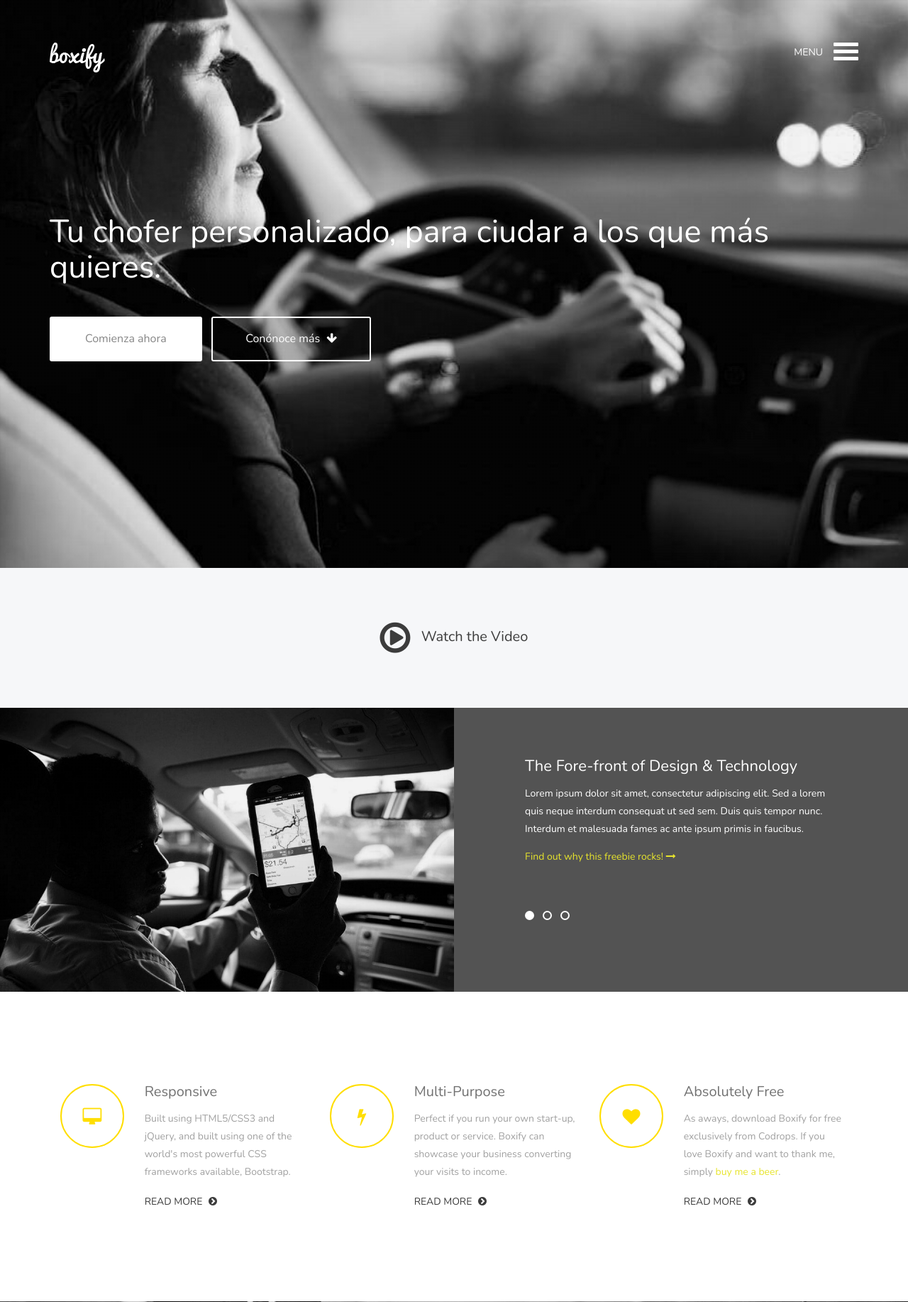
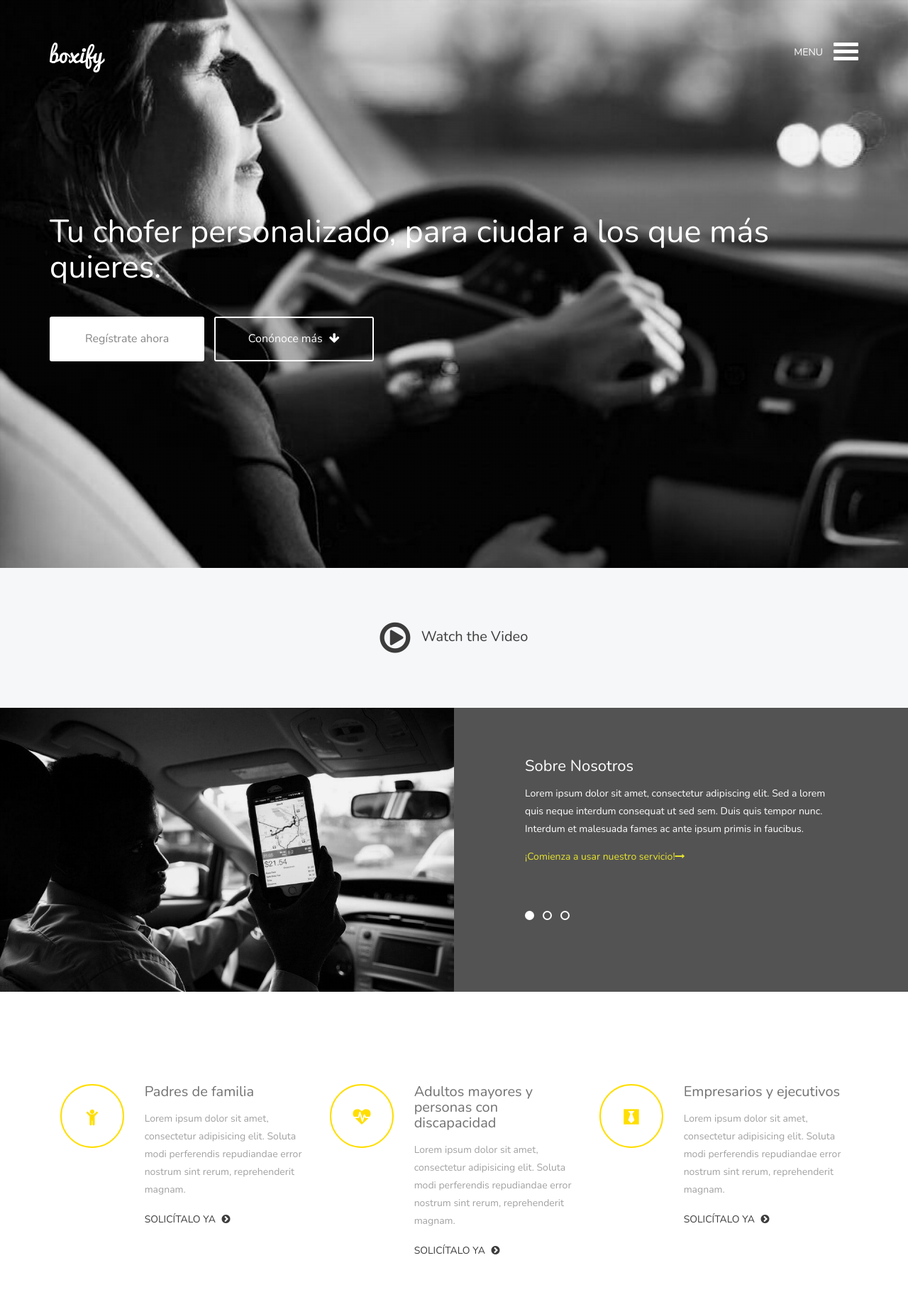
Before and after one commit to AlexHenkel/Cabby, a PHP site: page / in a window 1280 px wide. Shown: the top 1834 px of the page at 71% size. Run offline with PHP 8.4, Linux system fonts and the light colour scheme; some libraries are stand-ins or nearby versions.

Commit message:
Fix landing content

```diff
--- a/index.php
+++ b/index.php
@@ -15,7 +15,7 @@
 		<!-- Bootstrap -->
 		<script src="js/modernizr.custom.js"></script>
 
-		<link href="http://maxcdn.bootstrapcdn.com/font-awesome/4.2.0/css/font-awesome.min.css" rel="stylesheet">
+		<link rel="stylesheet" href="https://maxcdn.bootstrapcdn.com/font-awesome/4.4.0/css/font-awesome.min.css">
 		<link href='http://fonts.googleapis.com/css?family=Nunito:400,300,700' rel='stylesheet' type='text/css'>
 		<link href="css/app.css" rel="stylesheet">
 		<!-- Facebook and Twitter integration -->
@@ -55,7 +55,7 @@
 					<div class="row hero-content">
 						<div class="col-md-12">
 							<h1 class="animated fadeInDown">Tu chofer personalizado, para ciudar a los que más quieres.</h1>
-							<a href="http://tympanus.net/codrops/?p=22554" class="use-btn animated fadeInUp">Comienza ahora</a>
+							<a href="http://tympanus.net/codrops/?p=22554" class="use-btn animated fadeInUp">Regístrate ahora</a>
 							<a href="#about" class="learn-btn animated fadeInUp">Conónoce más <i class="fa fa-arrow-down"></i></a>
 						</div>
 					</div>
@@ -86,19 +86,19 @@
 						<div class="features-slider">
 								<ul class="slides" id="featuresSlider">
 									<li>
-										<h1>The Fore-front of Design &amp; Technology</h1>
+										<h1>Sobre Nosotros</h1>
 										<p>Lorem ipsum dolor sit amet, consectetur adipiscing elit. Sed a lorem quis neque interdum consequat ut sed sem. Duis quis tempor nunc. Interdum et malesuada fames ac ante ipsum primis in faucibus.</p>
-										<p><a href="#features" class="arrow-btn">Find out why this freebie rocks! <i class="fa fa-long-arrow-right"></i></a></p>
+										<p><a href="#features" class="arrow-btn">¡Comienza a usar nuestro servicio!<i class="fa fa-long-arrow-right"></i></a></p>
 									</li>
 									<li>
-										<h1>Multi-Purpose User Centric Design</h1>
+										<h1>Misión</h1>
 										<p>Lorem ipsum dolor sit amet, consectetur adipiscing elit. Sed a lorem quis neque interdum consequat ut sed sem. Duis quis tempor nunc. Interdum et malesuada fames ac ante ipsum primis in faucibus.</p>
-										<p><a href="http://tympanus.net/codrops/?p=22554" class="arrow-btn">Find out why this freebie rocks! <i class="fa fa-long-arrow-right"></i></a></p>
+										<p><a href="#" class="arrow-btn">¡Comienza a usar nuestro servicio!<i class="fa fa-long-arrow-right"></i></a></p>
 									</li>
 									<li>
-										<h1>Made with Love, Released for Free</h1>
+										<h1>Visión</h1>
 										<p>Lorem ipsum dolor sit amet, consectetur adipiscing elit. Sed a lorem quis neque interdum consequat ut sed sem. Duis quis tempor nunc. Interdum et malesuada fames ac ante ipsum primis in faucibus.</p>
-										<p><a href="http://tympanus.net/codrops/?p=22554" class="arrow-btn">Find out why this freebie rocks! <i class="fa fa-long-arrow-right"></i></a></p>
+										<p><a href="#" class="arrow-btn">¡Comienza a usar nuestro servicio!<i class="fa fa-long-arrow-right"></i></a></p>
 									</li>
 								</ul>
 						</div>
@@ -113,32 +113,32 @@
 
 						<div class="col-md-4 feature-1 wp2">
 							<div class="feature-icon">
-								<i class="fa fa-desktop"></i>
+								<i class="fa fa-child"></i>
 							</div>
 							<div class="feature-content">
-								<h1>Responsive</h1>
-								<p>Built using HTML5/CSS3 and jQuery, and built using one of the world's most powerful CSS frameworks available, Bootstrap.</p>
-								<a href="http://tympanus.net/codrops/?p=22554" class="read-more-btn">Read More <i class="fa fa-chevron-circle-right"></i></a>
+								<h1>Padres de familia</h1>
+								<p>Lorem ipsum dolor sit amet, consectetur adipisicing elit. Soluta modi perferendis repudiandae error nostrum sint rerum, reprehenderit magnam.</p>
+								<a href="http://tympanus.net/codrops/?p=22554" class="read-more-btn">Solicítalo ya <i class="fa fa-chevron-circle-right"></i></a>
 							</div>
 						</div>
 						<div class="col-md-4 feature-2 wp2 delay-05s">
 							<div class="feature-icon">
-								<i class="fa fa-flash"></i>
+								<i class="fa fa-heartbeat"></i>
 							</div>
 							<div class="feature-content">
-								<h1>Multi-Purpose</h1>
-								<p>Perfect if you run your own start-up, product or service. Boxify can showcase your business converting your visits to income.</p>
-								<a href="http://tympanus.net/codrops/?p=22554" class="read-more-btn">Read More <i class="fa fa-chevron-circle-right"></i></a>
+								<h1>Adultos mayores y personas con discapacidad</h1>
+								<p>Lorem ipsum dolor sit amet, consectetur adipisicing elit. Soluta modi perferendis repudiandae error nostrum sint rerum, reprehenderit magnam.</p>
+								<a href="http://tympanus.net/codrops/?p=22554" class="read-more-btn">Solicítalo ya <i class="fa fa-chevron-circle-right"></i></a>
 							</div>
 						</div>
 						<div class="col-md-4 feature-3 wp2 delay-1s">
 							<div class="feature-icon">
-								<i class="fa fa-heart"></i>
+								<i class="fa fa-black-tie"></i>
 							</div>
 							<div class="feature-content">
-								<h1>Absolutely Free</h1>
-								<p>As aways, download Boxify for free exclusively from Codrops. If you love Boxify and want to thank me, simply <a href="http://peterfinlan.com/">buy me a beer</a>. </p>
-								<a href="http://tympanus.net/codrops/?p=22554" class="read-more-btn">Read More <i class="fa fa-chevron-circle-right"></i></a>
+								<h1>Empresarios y ejecutivos</h1>
+								<p>Lorem ipsum dolor sit amet, consectetur adipisicing elit. Soluta modi perferendis repudiandae error nostrum sint rerum, reprehenderit magnam.</p>
+								<a href="http://tympanus.net/codrops/?p=22554" class="read-more-btn">Solicítalo ya <i class="fa fa-chevron-circle-right"></i></a>
 							</div>
 						</div>
 
@@ -171,16 +171,13 @@
 							</div>
 						</div>
 						<div class="col-md-6">
-							<h1>Showcase your Product or Service</h1>
+							<h1>Cabby es usado por los mejores</h1>
 							<p>Lorem ipsum dolor sit amet, consectetur adipiscing elit. Sed a lorem quis neque interdum consequat ut sed sem. Duis quis tempor nunc. Interdum et malesuada fames ac ante ipsum primis in faucibus.</p>
 							<blockquote class="team-quote">
 								<div class="avatar"><img src="img/avatar.png" alt="User Avatar"></div>
 								<p>"Lorem ipsum dolor sit amet, consectetur adipiscing elit. Sed a lorem quis neque interdum consequat ut sed sem. Duis quis tempor nunc." - Peter Finlan</p>
-								<div class="logo-quote">
-									<a href="http://tympanus.net/codrops/"><img src="img/codrops-logo.png" alt="Codrops Logo"></a>
-								</div>
 							</blockquote>
-							<a href="http://tympanus.net/codrops/?p=22554" class="download-btn">Download! <i class="fa fa-download"></i></a>
+							<a href="http://tympanus.net/codrops/?p=22554" class="download-btn">Regístrate! <i class="fa fa-taxi"></i></a>
 						</div>
 					</div>
 				</div>
@@ -318,8 +315,8 @@
 			<div class="container">
 				<div class="row">
 					<div class="col-md-12 text-center wp4">
-						<h1>Seen Enough?</h1>
-						<a href="http://tympanus.net/codrops/?p=22554" class="download-btn">Download! <i class="fa fa-download"></i></a>
+						<h1>¿Has visto demasiado?</h1>
+						<a href="http://tympanus.net/codrops/?p=22554" class="download-btn">Regístrate! <i class="fa fa-taxi"></i></a>
 					</div>
 				</div>
 			</div>
@@ -331,14 +328,14 @@
 						<h1 class="footer-logo">
 						<img src="img/logo-blue.png" alt="Footer Logo Blue">
 						</h1>
-						<p>© Boxify 2015 - <a href="http://tympanus.net/codrops/licensing/">Licence</a> - Designed &amp; Developed by <a href="http://www.peterfinlan.com/">Peter Finlan</a></p>
+						<p>© Cabby 2015</p>
 					</div>
 					<div class="col-md-7">
 						<ul class="footer-nav">
-							<li><a href="#about">About</a></li>
-							<li><a href="#features">Features</a></li>
+							<li><a href="#about">Conócenos</a></li>
+							<li><a href="#features">Servicios</a></li>
 							<li><a href="#screenshots">Screenshots</a></li>
-							<li><a href="#download">Download</a></li>
+							<li><a href="#download">Regístrate</a></li>
 						</ul>
 					</div>
 				</div>
@@ -347,12 +344,12 @@
 		<div class="overlay overlay-boxify">
 			<nav>
 				<ul>
-					<li><a href="#about"><i class="fa fa-heart"></i>About</a></li>
-					<li><a href="#features"><i class="fa fa-flash"></i>Features</a></li>
+					<li><a href="#about"><i class="fa fa-heart"></i>Conócenos</a></li>
+					<li><a href="#features"><i class="fa fa-flash"></i>Servicios</a></li>
 				</ul>
 				<ul>
 					<li><a href="#screenshots"><i class="fa fa-desktop"></i>Screenshots</a></li>
-					<li><a href="#download"><i class="fa fa-download"></i>Download</a></li>
+					<li><a href="#download"><i class="fa fa-taxi"></i>Regístrate</a></li>
 				</ul>
 			</nav>
 		</div>
--- a/sass/assets/colors.scss
+++ b/sass/assets/colors.scss
@@ -13,3 +13,4 @@ $parragraph-light: #A1A1A1;
 $parragraph-dark: #727272;
 $link-dark: #3C3C3C;
 $hover-light: rgba(137, 137, 137, 0.9);
+$hover: rgb(137, 137, 137);
--- a/sass/assets/styles.scss
+++ b/sass/assets/styles.scss
@@ -449,7 +449,7 @@ p {
     line-height: 25px;
 }
 a {
-    color: $botton
+    color: $botton;
 }
 a:hover, a:focus {
     color: $botton;
@@ -982,7 +982,7 @@ Nav Overlay
     left: 0;
     width: 100%;
     height: 100%;
-    background: rgba(52, 82, 113, 0.95);
+    background: $hover-light;
 }
 
 /* Menu style */
@@ -1022,7 +1022,7 @@ Nav Overlay
     min-width: 190px;
     border: 2px solid #fff;
     border-radius: 3px;
-    background-color: #345271;
+    background-color: $hover;
     color: #fff;
     text-transform: uppercase;
     font-weight: 400;
```
Also changed, not shown: css/assets/styles.css (+51 -51 lines), css/app.css.
